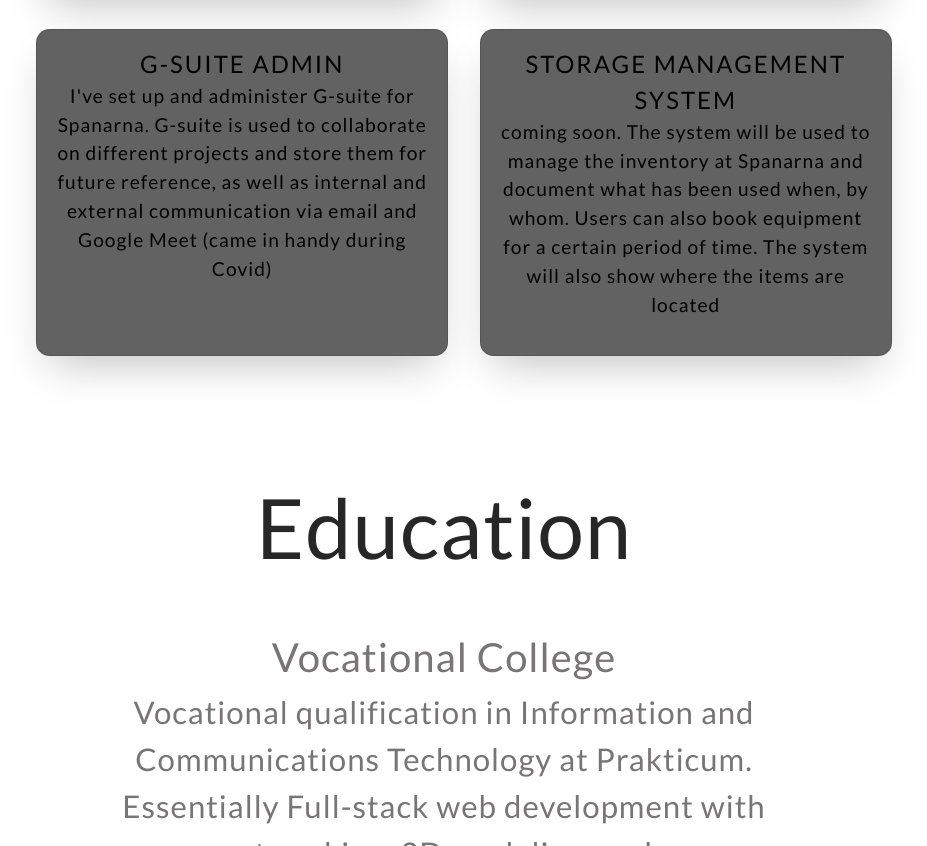
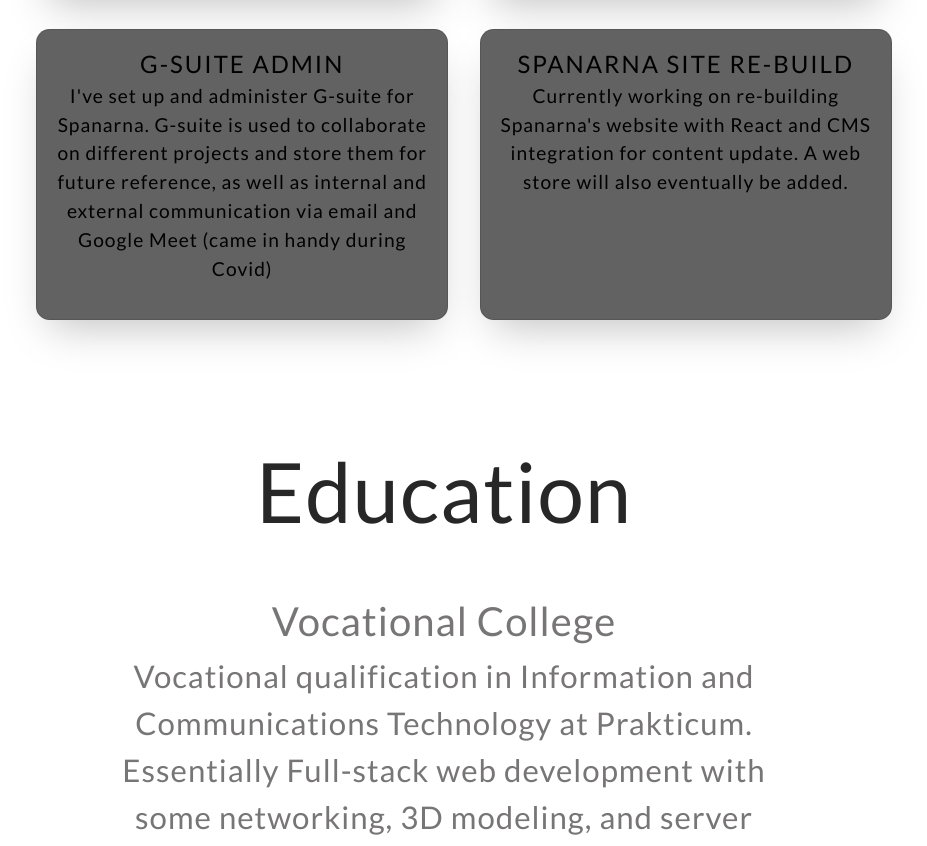
Before and after one commit to KimDHG19/webb, a plain HTML site: page index.html in a window 1280 px wide. Shown: the part 2758-3604 px from the top of the page, without its empty margins (196-1123 px from the left). Drawn offline with nearby package versions, Linux system fonts and the light colour scheme; a script that the page names is missing.

Commit message:
Update projects text index.html

```diff
--- a/index.html
+++ b/index.html
@@ -152,9 +152,8 @@
 				    <div class="card">
 					    <div class="card__image card__image--flowers"></div>
 					    <div class="card__content">
-						    <div class="card__title">Storage management system</div>
-						    <p class="card__text">coming soon. The system will be used to manage the inventory at Spanarna and document what has been used when, by whom.
-								Users can also book equipment for a certain period of time. The system will also show where the items are located
+						    <div class="card__title">Spanarna site re-build</div>
+						    <p class="card__text">Currently working on re-building Spanarna's website with React and CMS integration for content update. A web store will also eventually be added.
 							</p>
 						    <!-- <button class="btn btn--block card__btn">View on github</button> -->
 					    </div>
```
